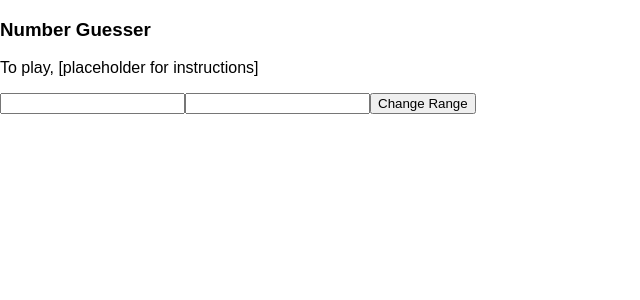
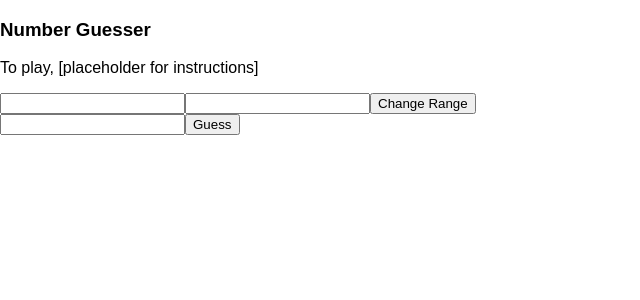
Before and after one commit to rcwestlake/number-guesser-react, a React (Create React App) app: page / in a window 1280 px wide. Shown: the top 300 px of the page, without its empty margins (0-640 px from the left). Built offline with nearby package versions, Linux system fonts and the light colour scheme; the HTML template or start-up script is replaced by a standard one.

Commit message:
wrote GuessField component'

```diff
--- a/src/App.js
+++ b/src/App.js
@@ -1,5 +1,6 @@
 import React, { Component } from 'react';
 import Header from './components/Header.jsx'
+import GuessField from './components/GuessField.jsx'
 import './App.css';
 
 export default class App extends Component {
@@ -7,15 +8,14 @@ export default class App extends Component {
     super()
 
     this.state=({
-      randomNumber: null,
-      userGuess: null
+
     })
   }
   render() {
     return (
       <section className="application">
         <Header />
-
+        <GuessField />
       </section>
     );
   }
--- a/src/components/GuessField.jsx
+++ b/src/components/GuessField.jsx
@@ -0,0 +1,27 @@
+import React, { Component } from 'react';
+
+
+export default class GuessField extends Component {
+  constructor(props) {
+    super(props)
+
+    this.state=({
+
+    })
+  }
+
+  updateGuessState() {
+
+  }
+
+  render() {
+    return (
+      <section className='guess-container'>
+        <form className='guess-form'>
+          <input type='number' aria-label='input' onChange={() => this.updateGuessState()} className='guess-input' />
+          <button type='button' onClick='to be filled in'>Guess</button>
+        </form>
+      </section>
+    )
+  }
+}
```
